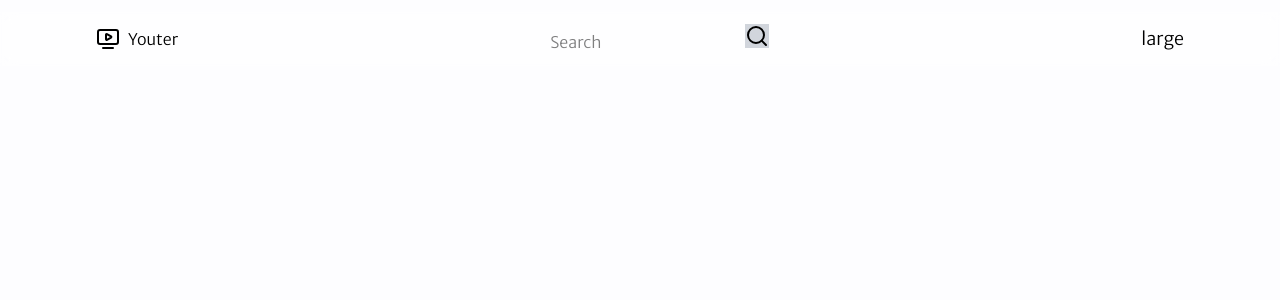
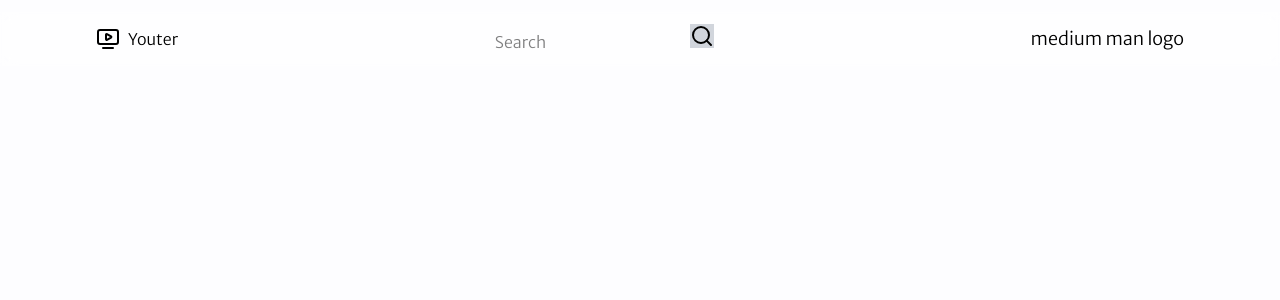
Before and after one commit to rakib00-dev/youter, a Next.js app: page / in a window 1280 px wide. Shown: the top 300 px of the page. Built offline with nearby package versions, Linux system fonts and the light colour scheme.

Commit message:
updated the navbar.tsx

```diff
--- a/src/app/components/custom/Navbar.tsx
+++ b/src/app/components/custom/Navbar.tsx
@@ -17,7 +17,7 @@ export default function Navbar() {
         <NavbarSearch />
 
         <div className="hidden lg:flex justify-center items-center text-[1rem] lg:text-lg">
-          large{" "}
+          medium man logo
         </div>
       </div>
     </main>
```
